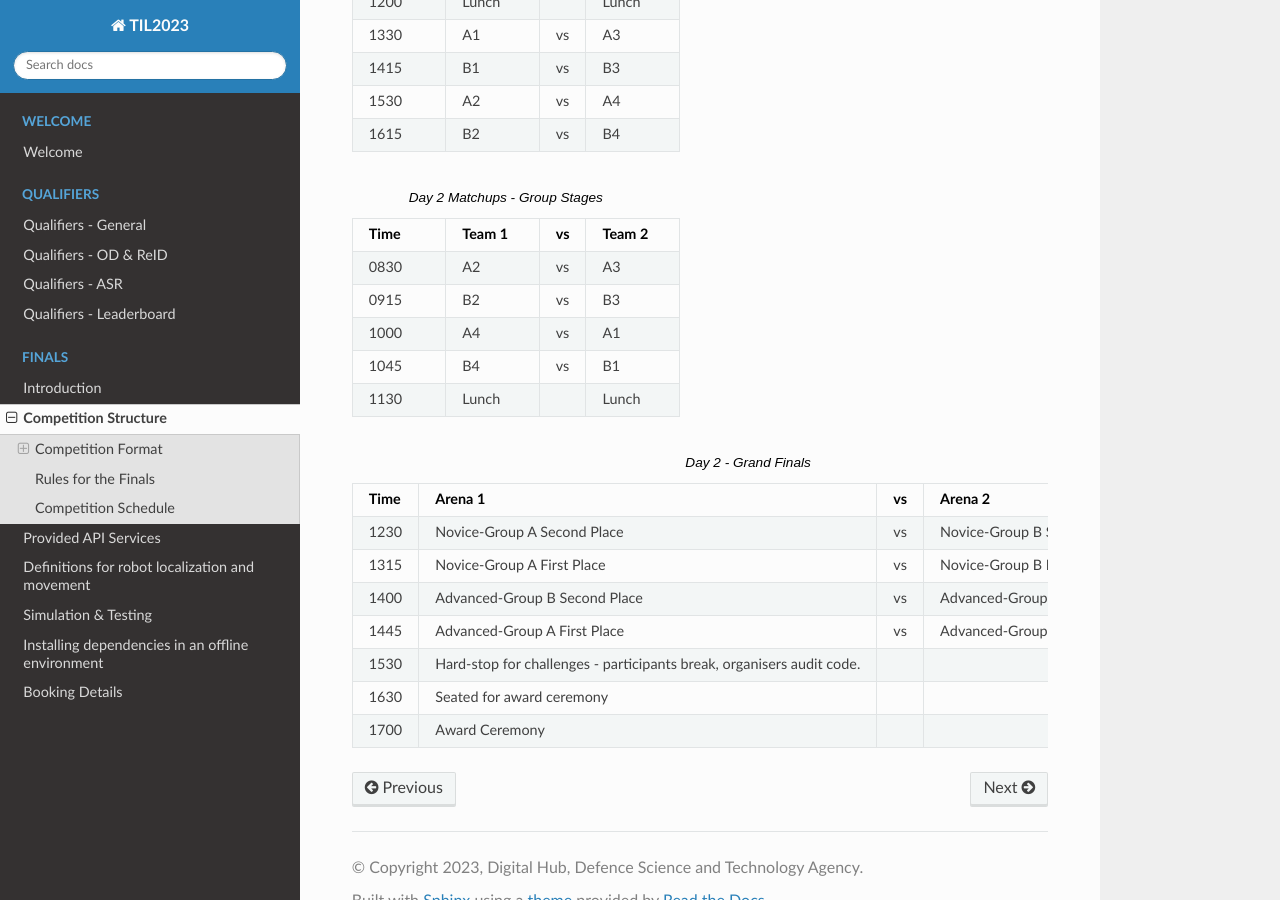
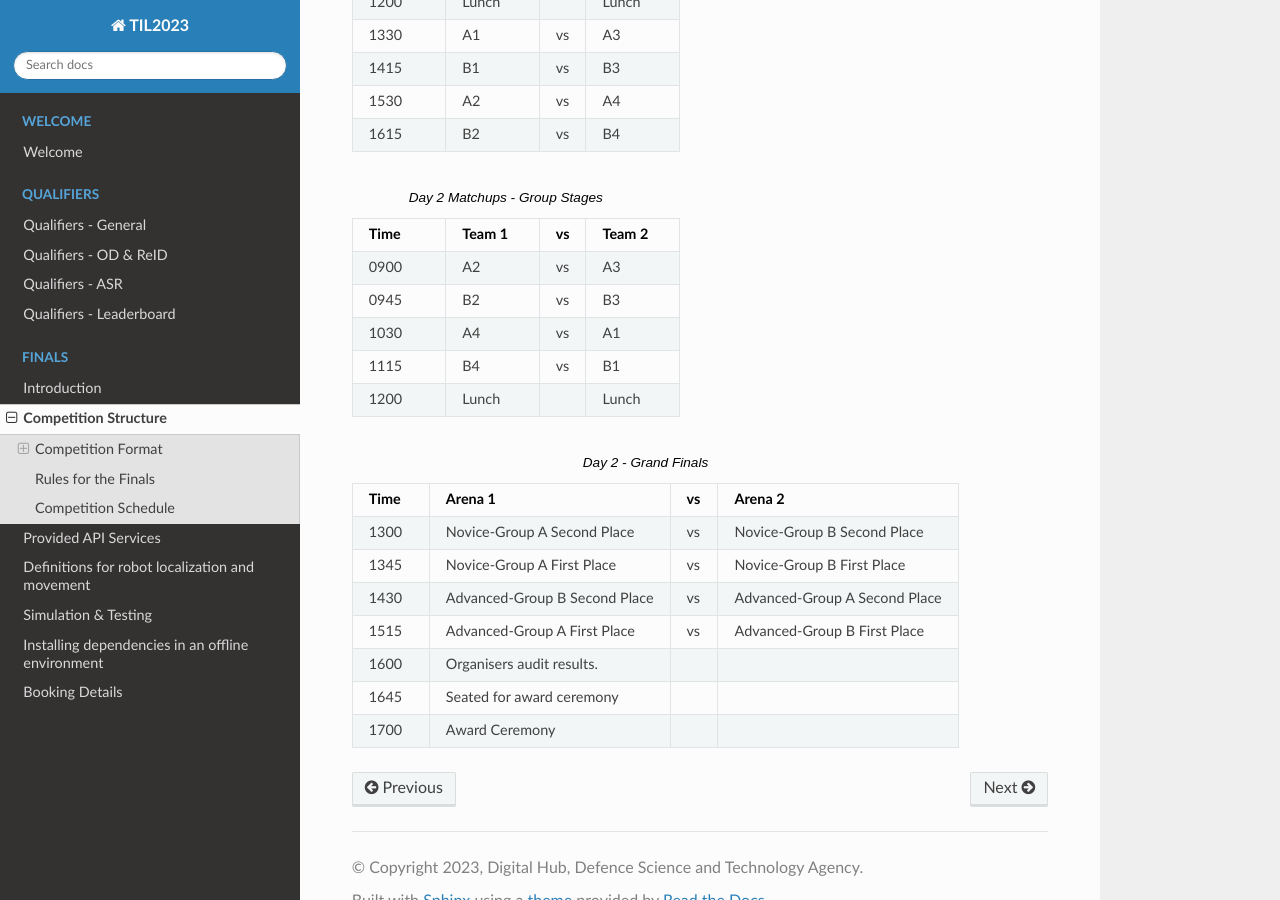
Before and after one commit to til-23/til-23-info-public, a Sphinx documentation site: the page built from source/finals-format.rst, in a window 1280 px wide and 900 px high, scrolled down 1989 px. Built offline with Sphinx 7.4.7 and the Read the Docs theme 2.0.0, drawn with Linux system fonts in a browser that asks for light colours.

Commit message:
update finals schedule.

```diff
--- a/source/finals-format.rst
+++ b/source/finals-format.rst
@@ -114,23 +114,23 @@ In each "match-up", the teams will flip a coin to see who goes first, "heads" go
      - Team 1
      - vs
      - Team 2
-   * - 0830
+   * - 0900
      - A2
      - vs
      - A3
-   * - 0915
+   * - 0945
      - B2
      - vs
      - B3
-   * - 1000
+   * - 1030
      - A4
      - vs
      - A1
-   * - 1045
+   * - 1115
      - B4
      - vs
      - B1
-   * - 1130
+   * - 1200
      - Lunch
      -
      - Lunch
@@ -144,27 +144,27 @@ In each "match-up", the teams will flip a coin to see who goes first, "heads" go
      - Arena 1
      - vs
      - Arena 2
-   * - 1230
+   * - 1300
      - Novice-Group A Second Place
      - vs
      - Novice-Group B Second Place
-   * - 1315
+   * - 1345
      - Novice-Group A First Place
      - vs
      - Novice-Group B First Place
-   * - 1400
+   * - 1430
      - Advanced-Group B Second Place
      - vs
      - Advanced-Group A Second Place
-   * - 1445
+   * - 1515
      - Advanced-Group A First Place
      - vs
      - Advanced-Group B First Place
-   * - 1530
-     - Hard-stop for challenges - participants break, organisers audit code.
+   * - 1600
+     - Organisers audit results.
      -
      -
-   * - 1630
+   * - 1645
      - Seated for award ceremony
      -
      -
```
